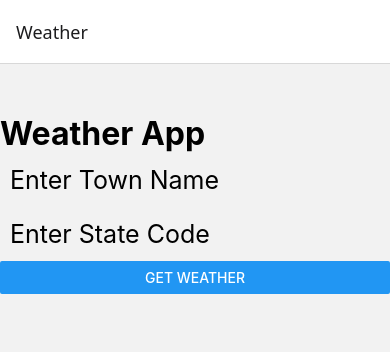
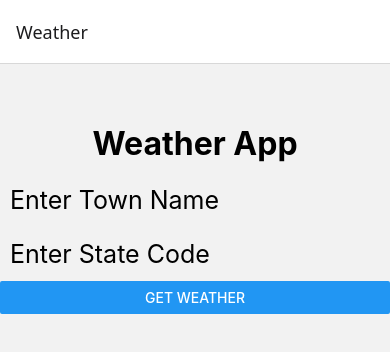
Before and after one commit to ssharafi/Spotify, a React Native app: screen /Weather in a window 390 px wide. Shown: the top 352 px of the page. Built offline with nearby package versions, Linux system fonts and the light colour scheme.

Commit message:
changed weather

```diff
--- a/Weather.js
+++ b/Weather.js
@@ -55,7 +55,9 @@ const Weather = ({ navigation }) => {
 
   return (
     <View style={styles.container}>
-      <Text style={styles.header}>Weather App</Text>
+      <View style={styles.center}>
+        <Text style={styles.header}>Weather App</Text>
+      </View>
       <TextInput
         style={styles.item}
         placeholder="Enter Town Name"
@@ -109,9 +111,9 @@ const styles = StyleSheet.create({
     justifyContent: 'center',
     alignItems: 'center',
     padding: 10,
-    fontSize: 25,
-    height: 54,
-  },
+    flexWrap: 'wrap',
+    width: '100%',
+},
   item: {
     padding: 10,
     fontSize: 25,
```
